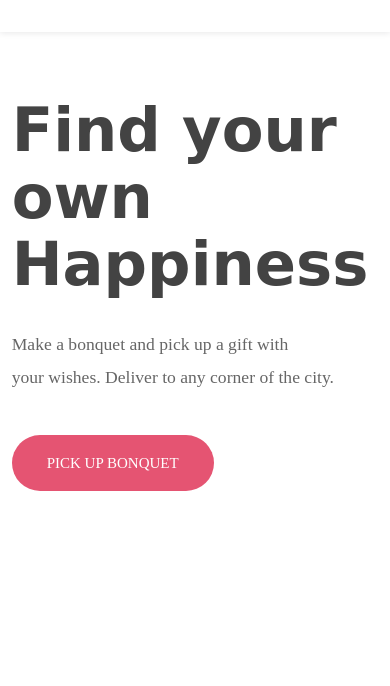
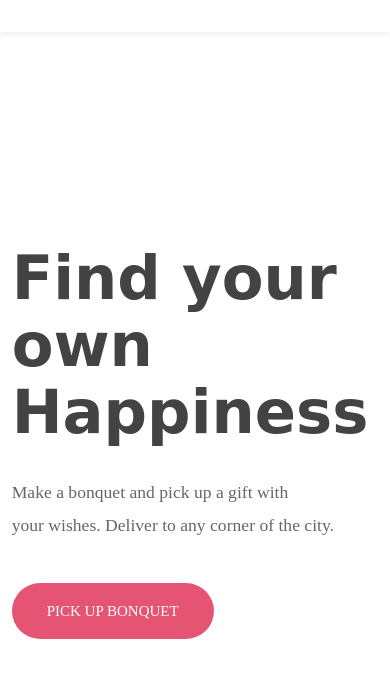
Before and after one commit to BhumitTamboliya/E-Commerce_flower-Selling, a plain HTML site: page index.html in a window 390 px wide. Shown: the part 69-755 px from the top of the page. Drawn offline with nearby package versions, Linux system fonts and the light colour scheme.

Commit message:
Update index.css

```diff
--- a/index.css
+++ b/index.css
@@ -461,22 +461,6 @@ section {
         line-height: 1.1;
     }
     .home{
-        height: 85vh;
+        height: 120vh;
     }
 }
-
-
-@media (max-width: 640px) {
-    :root {
-        --big-font: 3.8rem;
-        --h2-font: 2rem;
-        --p-font: 1.1rem;
-    }
-
-    .home-text h1{
-        line-height: 1.1;
-    }
-    .home{
-        height: 85vh;
-    }
-}
```
